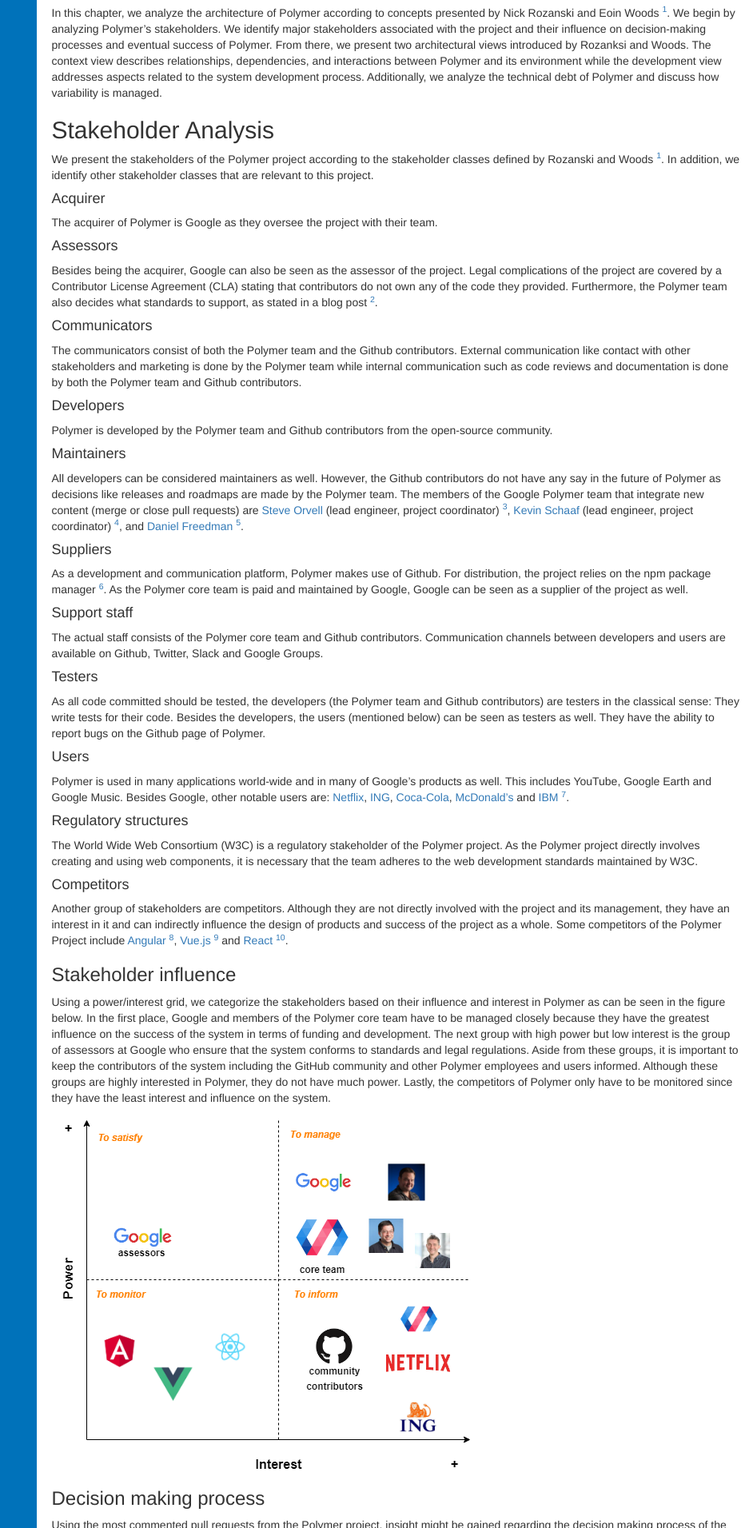
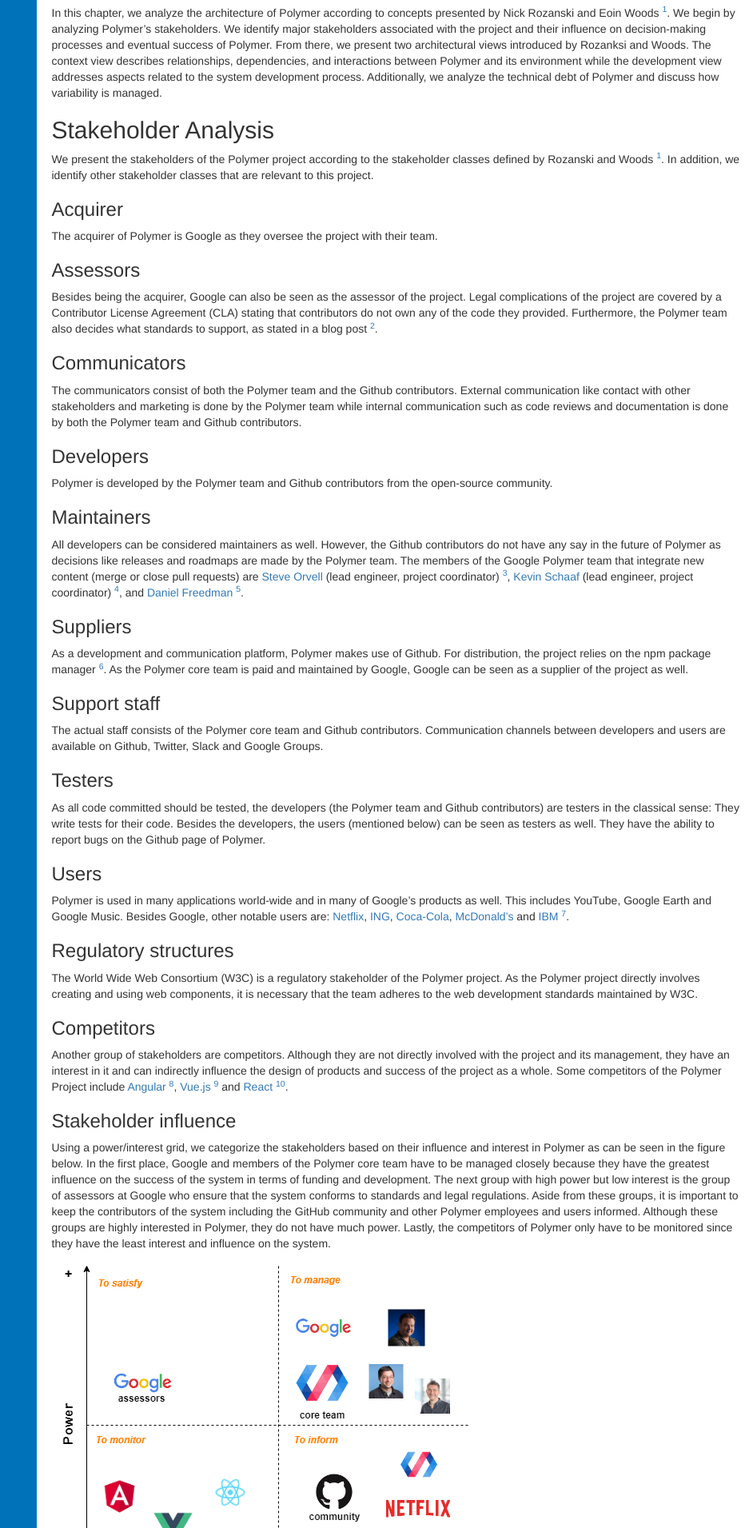
Before and after one commit to SERG-Delft/desosa2019, a Jekyll site: the page built from chapters/polymer/index.md, in a window 1280 px wide. Shown: the part 440-2351 px from the top of the page at 80% size, without its empty margins (338-1280 px from the left). Built offline with Jekyll 4.4.1, drawn with Linux system fonts in a browser that asks for light colours; nearby versions of some CDN libraries.

Commit message:
Fix some links and subsubsection levels

```diff
--- a/chapters/polymer/index.md
+++ b/chapters/polymer/index.md
@@ -11,7 +11,7 @@ _Max de Krieger, David van der Leij, Sharon Grundmann, and Thomas Kolenbrander_
 ## Table of Contents
 
 -   [Introduction](#introduction)
--   [Stakeholders](#stakeholders)
+-   [Stakeholders](#stakeholder-influence)
 -   [Context View](#context-view)
 -   [Development View](#development-view)
 -   [Technical Debt](#technical-debt)
@@ -29,47 +29,47 @@ From there, we present two architectural views introduced by Rozanksi and Woods.
 
 We present the stakeholders of the Polymer project according to the stakeholder classes defined by Rozanski and Woods [^36]. In addition, we identify other stakeholder classes that are relevant to this project.
 
-#### Acquirer
+### Acquirer
 
 The acquirer of Polymer is Google as they oversee the project with their team.
 
-#### Assessors
+### Assessors
 
 Besides being the acquirer, Google can also be seen as the assessor of the project. Legal complications of the project are covered by a Contributor License Agreement (CLA) stating that contributors do not own any of the code they provided. Furthermore, the Polymer team also decides what standards to support, as stated in a blog post [^23].
 
-#### Communicators
+### Communicators
 
 The communicators consist of both the Polymer team and the Github contributors. External communication like contact with other stakeholders and marketing is done by the Polymer team while internal communication such as code reviews and documentation is done by both the Polymer team and Github contributors.
 
-#### Developers
+### Developers
 
 Polymer is developed by the Polymer team and Github contributors from the open-source community.
 
-#### Maintainers
+### Maintainers
 
 All developers can be considered maintainers as well. However, the Github contributors do not have any say in the future of Polymer as decisions like releases and roadmaps are made by the Polymer team. The members of the Google Polymer team that integrate new content (merge or close pull requests) are [Steve Orvell](https://github.com/sorvell) (lead engineer, project coordinator) [^13], [Kevin Schaaf](https://github.com/kevinpschaaf) (lead engineer, project coordinator) [^14], and [Daniel Freedman](https://github.com/azakus) [^15].
 
-#### Suppliers
+### Suppliers
 
 As a development and communication platform, Polymer makes use of Github. For distribution, the project relies on the npm package manager [^42]. As the Polymer core team is paid and maintained by Google, Google can be seen as a supplier of the project as well.
 
-#### Support staff
+### Support staff
 
 The actual staff consists of the Polymer core team and Github contributors. Communication channels between developers and users are available on Github, Twitter, Slack and Google Groups.
 
-#### Testers
+### Testers
 
 As all code committed should be tested, the developers (the Polymer team and Github contributors) are testers in the classical sense: They write tests for their code. Besides the developers, the users (mentioned below) can be seen as testers as well. They have the ability to report bugs on the Github page of Polymer.
 
-#### Users
+### Users
 
 Polymer is used in many applications world-wide and in many of Google's products as well. This includes YouTube, Google Earth and Google Music. Besides Google, other notable users are: [Netflix](https://netflix.com/), [ING](https://www.ing.com), [Coca-Cola](https://www.coca-cola.com/), [McDonald's](https://www.mcdonalds.com/) and [IBM](https://www.ibm.com) [^22].
 
-#### Regulatory structures
+### Regulatory structures
 
 The World Wide Web Consortium (W3C) is a regulatory stakeholder of the Polymer project. As the Polymer project directly involves creating and using web components, it is necessary that the team adheres to the web development standards maintained by W3C.
 
-#### Competitors
+### Competitors
 
 Another group of stakeholders are competitors. Although they are not directly involved with the project and its management, they have an interest in it and can indirectly influence the design of products and success of the project as a whole. Some competitors of the Polymer Project include [Angular](https://angular.io/) [^2], [Vue.js](https://vuejs.org/) [^40] and [React](https://reactjs.org/) [^20].
 
@@ -446,7 +446,7 @@ The analyzed pull requests below are the most commented pull requests from the w
 - __GF__ - Google employee makes a comment regarding the impact of the pull request on the current state of the project.
 - __GT__ - Google employee makes a technical comment.
 
-#### Approved - [#2642](https://github.com/Polymer/polymer/pull/2642/)
+### Approved - [#2642](https://github.com/Polymer/polymer/pull/2642/)
 
 _Created - 25-10-2015, merged - 04-12-2015, first included in Polymer v1.2.4_
 
@@ -465,7 +465,7 @@ The first Polymer team member to respond was [azakus](https://github.com/azakus)
 |  GF   | 2         |
 |  GT   | 0         |
 
-#### Approved - [#5000](https://github.com/Polymer/polymer/pull/5000)
+### Approved - [#5000](https://github.com/Polymer/polymer/pull/5000)
 
 _Created - 19-12-2017, merged - 10-12-2018, first included in Polymer v2.4.0_
 
@@ -484,7 +484,7 @@ The large amount of time merging took was partly due to the pull request only be
 |  GF   | 2         |
 |  GT   | 8         |
 
-#### Rejected - [#3954](https://github.com/Polymer/polymer/pull/3954)
+### Rejected - [#3954](https://github.com/Polymer/polymer/pull/3954)
 
 _Created - 14-09-2016, closed - 16-09-2017_
 
@@ -503,7 +503,7 @@ The code was reviewed extensively and approved by Google employee [rictic](https
 |  GF   | 1         |
 |  GT   | 2         |
 
-#### Approved - [#2689](https://github.com/Polymer/polymer/pull/2689)
+### Approved - [#2689](https://github.com/Polymer/polymer/pull/2689)
 
 _Created - 05-11-2015, merged - 04-12-2015, first included in Polymer v1.2.4_
 
```
